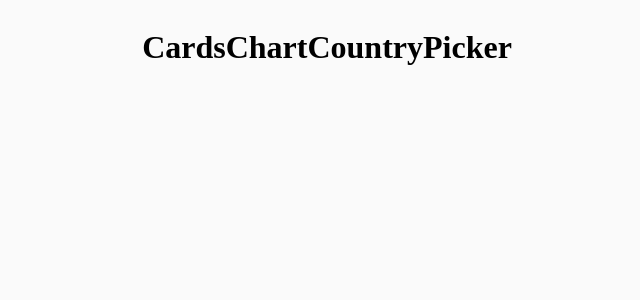
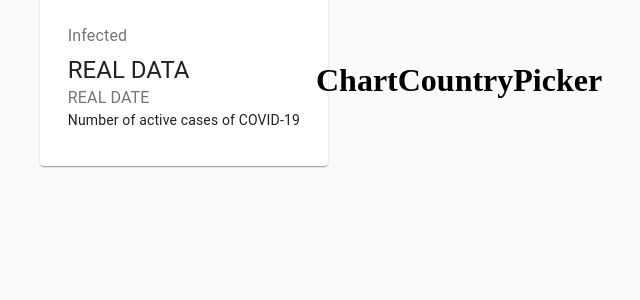
Before and after one commit to Cliff-Conolly/covid-19-tracker, a React (Create React App) app: page / in a window 1280 px wide. Shown: the top 300 px of the page, without its empty margins (313-953 px from the left). Built offline with nearby package versions, Linux system fonts and the light colour scheme; no server answers.

Commit message:
built out the styles for the Cards.jsx component

```diff
--- a/src/components/Cards/Cards.jsx
+++ b/src/components/Cards/Cards.jsx
@@ -1,12 +1,27 @@
 import React from 'react'
-import { Card, CardContent, Typography, Grid } from '@material-ui/core';
+import { Card, CardContent, Typography, Grid, StylesProvider } from '@material-ui/core';
+
+import styles from './Cards.module.css';
 
 // Props brought in from Cards component in App.js:
 const Cards = (props) => {
-  console.log(props);
+  // console.log(props);
+
+
  return (
-  <h1>Cards</h1>
- )
+  <div className={styles.container}>
+      <Grid container spacing ={3} justify="center">
+        <Grid item component={Card}>
+          <CardContent>
+            <Typography color="textSecondary" gutterBottom>Infected</Typography>
+            <Typography variant="h5">REAL DATA</Typography>
+            <Typography color="textSecondary">REAL DATE</Typography>
+            <Typography variant="body2">Number of active cases of COVID-19</Typography>
+          </CardContent>
+        </Grid>
+      </Grid>
+  </div>
+ );
 }
 
 export default Cards;
```
